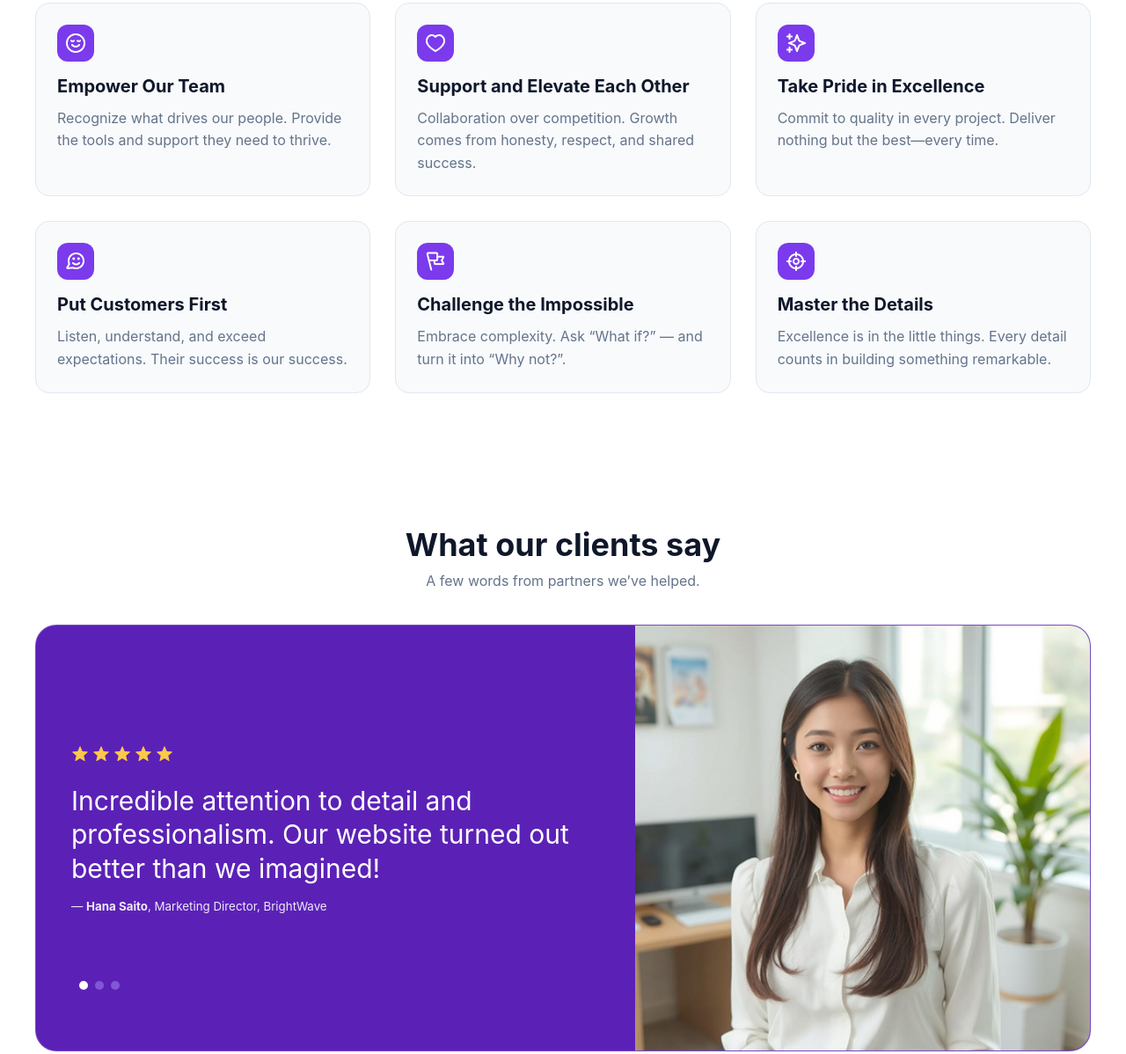
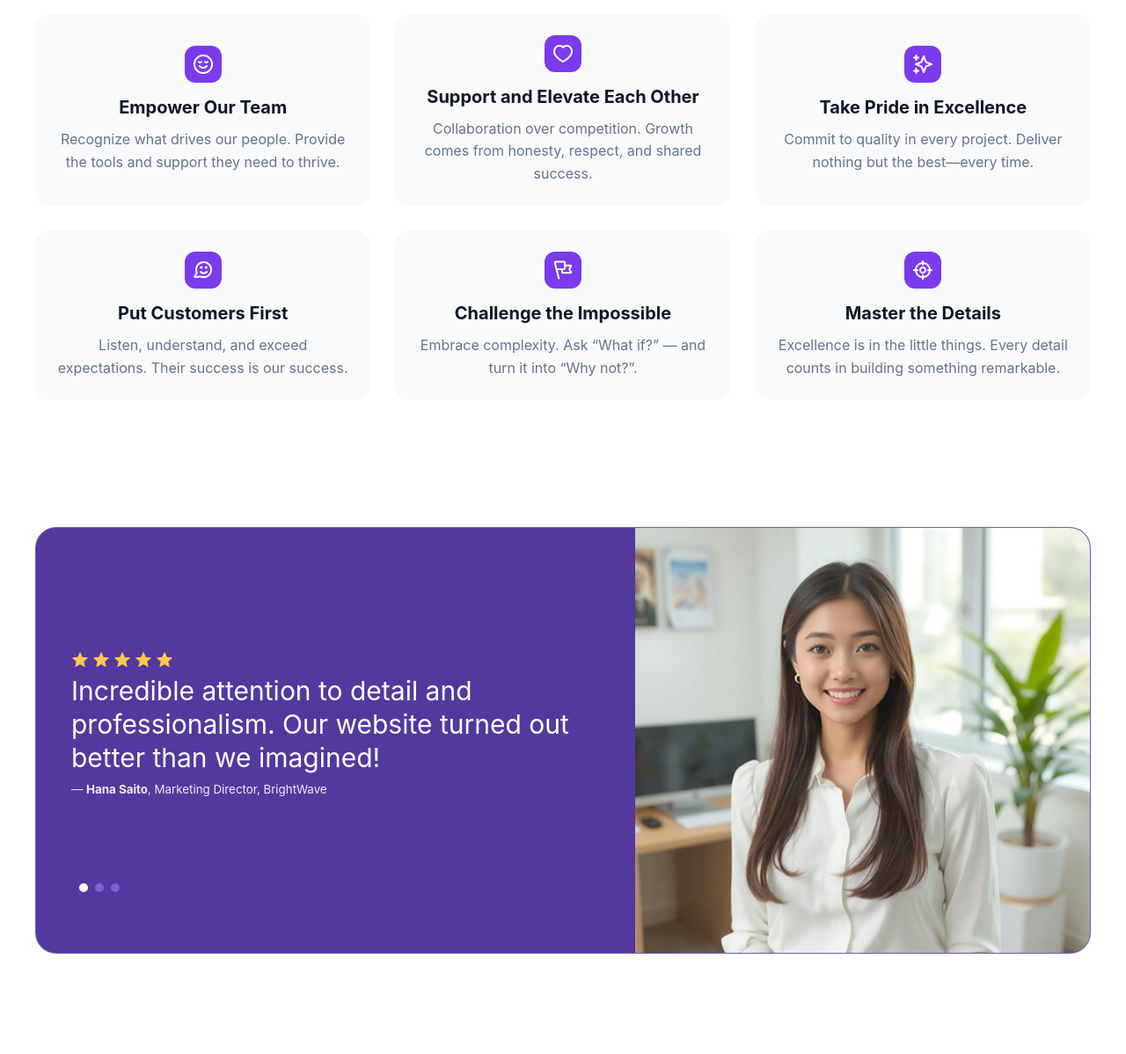
Before and after one commit to Zhanel77/landing-m1, a plain HTML site: page index.html in a window 1280 px wide. Shown: the part 993-2191 px from the top of the page at 88% size. Drawn offline with Linux system fonts and the light colour scheme.

Commit message:
changing work place

```diff
--- a/index.html
+++ b/index.html
@@ -104,15 +104,11 @@
       </div>
     </section>
     <section class="section container" aria-labelledby="testimonials-title">
-  <h2 id="testimonials-title" class="section__title m0">What our clients say</h2>
-  <p class="section__desc">A few words from partners we’ve helped.</p>
-
-  <!-- Радиокнопки -->
-  <input type="radio" name="slider" id="t-1" checked>
-  <input type="radio" name="slider" id="t-2">
-  <input type="radio" name="slider" id="t-3">
-
-  <div class="t-slides">
+      <!-- Радиокнопки -->
+      <input type="radio" name="slider" id="t-1" checked>
+      <input type="radio" name="slider" id="t-2">
+      <input type="radio" name="slider" id="t-3">
+      <div class="t-slides">
     <!-- Точки -->
      <div class="t-dots" role="tablist" aria-label="Testimonials">
       <label for="t-1" class="t-dot" role="tab" aria-controls="t-1"></label>
--- a/styles.css
+++ b/styles.css
@@ -46,6 +46,7 @@ a:focus, button:focus { outline: 3px solid #a78bfa; outline-offset: 2px; }
 body{
   background:var(--surface);
   color:var(--ink);
+
 }
 
 :root{
@@ -106,9 +107,10 @@ html:has(#themeSwitch:checked){
 
 /* ====== Layout ====== */
 .container{
-  width: min(var(--container), calc(100% - 48px));
+  width: min(var(--container), calc(100% - 10px));
   margin-inline: auto;
 }
+
 .section{ padding: 72px 0; }
 .section--tight{ padding: 56px 0; }
 
@@ -232,13 +234,20 @@ html:has(#themeSwitch:checked){
   color: var(--muted);
 }
 .section__title{ text-align:center; font-size: 36px; margin: 10px 0 8px; }
-.section__desc{ text-align:center; color: var(--muted); max-width: 72ch; margin: 0 auto 36px; }
+.section__desc{ text-align:center; color: #535862; max-width: 62ch; margin: 0 auto 36px; font-size: 20px; }
 .grid-3{
   display:grid; grid-template-columns: repeat(3, 1fr); gap: 28px;
 }
 .card{
-  background: var(--card); border:1px solid var(--border); border-radius: var(--radius);
-  padding: 24px; transition: box-shadow .2s ease, transform .05s ease;
+  background: var(--card);
+  border-radius: var(--radius);
+  padding: 24px;
+  transition: box-shadow .2s ease, transform .05s ease;
+  display: flex;
+  flex-direction: column;
+  align-items: center;   /* центр по горизонтали */
+  justify-content: center; /* центр по вертикали */
+  text-align: center;
 }
 .card:hover{ box-shadow: 0 6px 28px rgba(2,6,23,.08); transform: translateY(-1px); }
 .card__icon{ width:42px; height:42px; border-radius:12px; background: var(--brand); display:grid; place-items:center; color:#fff; margin-bottom:12px; font-weight:700;}
@@ -250,7 +259,7 @@ html:has(#themeSwitch:checked){
   display: grid;
   grid-template-columns: 1.25fr 0.95fr;
   align-items: stretch;
-  background: #5b21b6;
+  background: #53389E;
   color: #fff;
   border-radius: 24px;
   overflow: hidden;
@@ -263,9 +272,8 @@ html:has(#themeSwitch:checked){
   display: flex;
   flex-direction: column;
   justify-content: center;                /* вертикально по центру блока */
-  gap: 14px;                              /* отступы между звездами/текстом/подписью */
-  padding: 40px 40px 56px;                /* как в макете: больше воздуха слева/сверху */
-  max-width: 720px;                       /* чтобы строки переносились похожим образом */
+  gap: 6px;                              /* отступы между звездами/текстом/подписью */
+  padding: 20px 40px 56px;                /* как в макете: больше воздуха слева/сверху */                       /* чтобы строки переносились похожим образом */
 }
 .testimonial__text{ font-size: 30px; line-height: 1.28; margin: 0;}
 .testimonial small{ opacity:.9; }
@@ -277,11 +285,15 @@ html:has(#themeSwitch:checked){
 }
 .testimonial__stars{
   display: inline-block;
-  margin-bottom: 10px;                    /* расстояние между звёздами и заголовком */
+  line-height: 0;            /* убирает лишний воздух у <img> */
+  margin-top: 0;
+  padding-top: 0;
 }
+
 .testimonial__stars img{
   display: block;
 }
+
 .testimonial__media img{
   width: 100%;
   height: 100%;
@@ -358,11 +370,11 @@ input[name="slider"]{
 
 /* ====== Projects teaser (Main) ====== */
 .projects-teaser .cards{ display:grid; grid-template-columns: repeat(3, 1fr); gap: 24px; }
-.project-card{ background: var(--card); border:1px solid var(--border); }
+.project-card{ background: var(--card); }
 
 .project-card__body{ padding: 18px; }
-.project-card__meta{ color: var(--muted); font-size: 12px; text-transform: uppercase; letter-spacing:.12em; }
-.project-card__title{ font-size: 20px; margin: 6px 0; display:flex; align-items:center; gap:6px; }
+.project-card__meta{ color: #6941C6; font-size: 12px; letter-spacing:.12em;font-weight: 700; }
+.project-card__title{ font-size: 20px; margin: 6px 0; display:flex; align-items:center; gap:6px;font-weight: 500; }
 .project-card__desc{ color: var(--muted); font-size: 15px; }
 .project-card a:hover .project-card__title{ color: var(--brand-600); }
 
```
